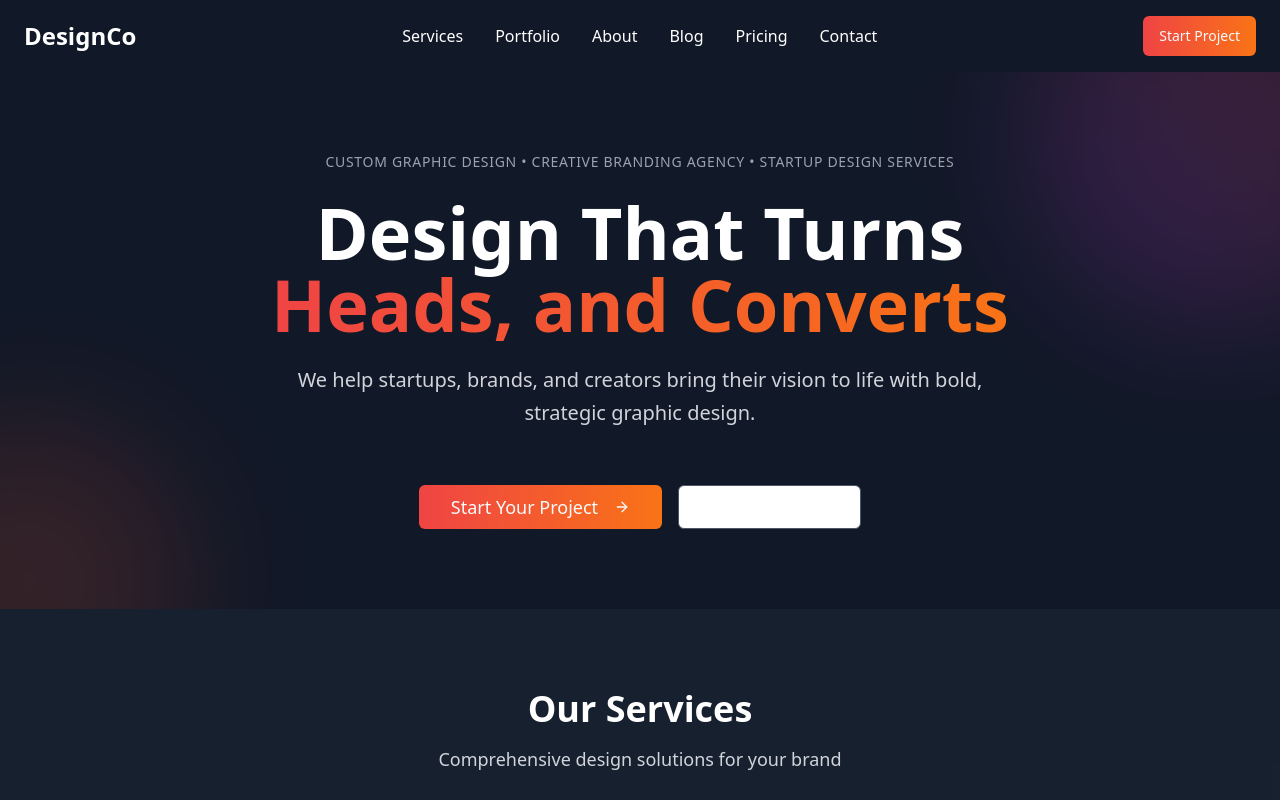
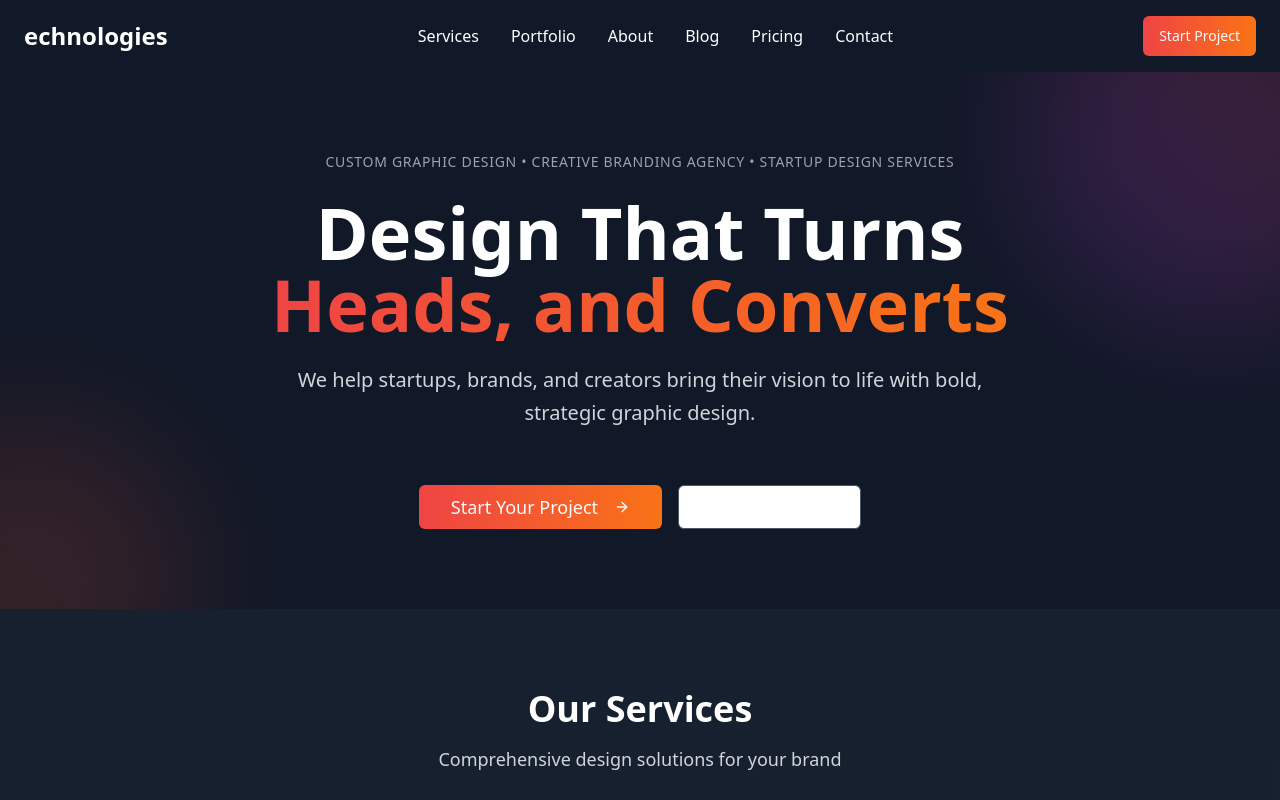
Before and after one commit to Ameyibor/design-spark-brand-hub, a React (Vite) app: page / in a window 1280 px wide. Shown: the top 800 px of the page. Built offline with nearby package versions, Linux system fonts and the light colour scheme.

Commit message:
Refactor: Update DesignCo to Technologies
Replaces "DesignCo" with "Technologies" in the navigation and footer.

```diff
--- a/src/pages/Index.tsx
+++ b/src/pages/Index.tsx
@@ -96,7 +96,7 @@ const Index = () => {
       {/* Navigation */}
       <nav className="relative z-50 px-6 py-4">
         <div className="max-w-7xl mx-auto flex items-center justify-between">
-          <div className="text-2xl font-bold">DesignCo</div>
+          <div className="text-2xl font-bold">echnologies</div>
           <div className="hidden md:flex space-x-8">
             <a href="/services" className="hover:text-red-400 transition-colors">Services</a>
             <a href="/portfolio" className="hover:text-red-400 transition-colors">Portfolio</a>
@@ -284,7 +284,7 @@ const Index = () => {
         <div className="max-w-7xl mx-auto">
           <div className="grid md:grid-cols-4 gap-8 mb-12">
             <div>
-              <div className="text-2xl font-bold mb-4">DesignCo</div>
+              <div className="text-2xl font-bold mb-4">echnologies</div>
               <p className="text-gray-400">
                 Bold, strategic graphic design for startups and growing brands.
               </p>
@@ -317,7 +317,7 @@ const Index = () => {
             </div>
           </div>
           <div className="flex flex-col md:flex-row justify-between items-center pt-8 border-t border-gray-800">
-            <p className="text-gray-400">© 2024 DesignCo. All rights reserved.</p>
+            <p className="text-gray-400">© 2024 echnologies. All rights reserved.</p>
             <div className="flex space-x-4 mt-4 md:mt-0">
               <a href="#" className="text-gray-400 hover:text-red-400 transition-colors">Twitter</a>
               <a href="#" className="text-gray-400 hover:text-red-400 transition-colors">Instagram</a>
```
